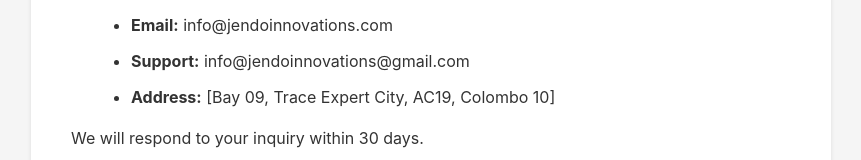
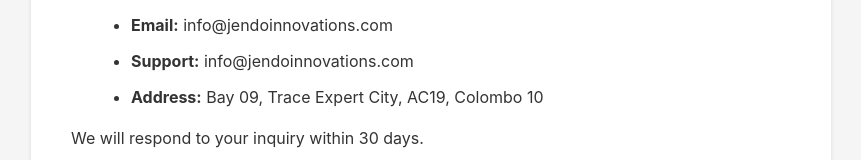
Before and after one commit to developer-esol/jendo-terms-conditions, a plain HTML site: page index.html in a window 1280 px wide. Shown: the part 7229-7389 px from the top of the page, without its empty margins (209-1070 px from the left). Drawn offline with Linux system fonts and the light colour scheme.

Commit message:
Update support email and address formatting

```diff
--- a/index.html
+++ b/index.html
@@ -301,8 +301,8 @@
             <p>If you have questions, concerns, or requests regarding this Privacy Policy or our data practices, please contact us:</p>
             <ul>
                 <li><strong>Email:</strong> info@jendoinnovations.com</li>
-                <li><strong>Support:</strong> info@jendoinnovations@gmail.com</li>
-                <li><strong>Address:</strong> [Bay 09, Trace Expert City, AC19, Colombo 10]</li>
+                <li><strong>Support:</strong> info@jendoinnovations.com</li>
+                <li><strong>Address:</strong> Bay 09, Trace Expert City, AC19, Colombo 10 </li>
             </ul>
             <p>We will respond to your inquiry within 30 days.</p>
         </div>
```
